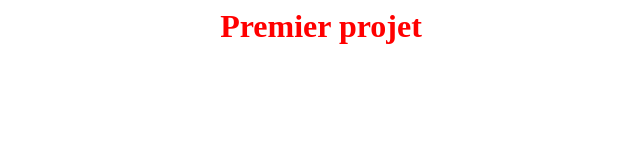
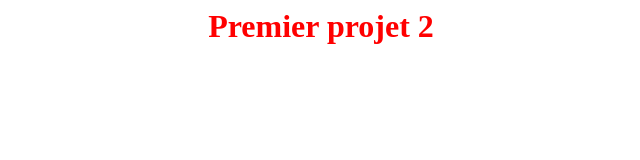
Before and after one commit to franklinlemaire/pbhub, a plain HTML site: page index.html in a window 1280 px wide. Shown: the whole page, without its empty margins (319-959 px from the left). Drawn offline with Linux system fonts and the light colour scheme.

Commit message:
modification de l'index 2

```diff
--- a/index.html
+++ b/index.html
@@ -4,6 +4,6 @@
 		<link rel="stylesheet" href="style.css"/>
 	</head>
 	<body>
-		<h1>Premier projet </h1>
+		<h1>Premier projet 2</h1>
 	</body>
 </html>
```
